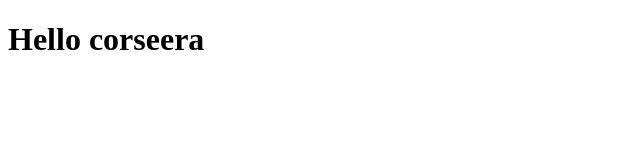
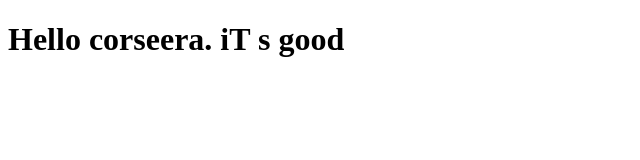
Before and after one commit to guptashivam10795/learn, a plain HTML site: page site/index.html in a window 1280 px wide. Shown: the whole page, without its empty margins (0-640 px from the left). Drawn offline with Linux system fonts and the light colour scheme.

Commit message:
Small addition

```diff
--- a/site/index.html
+++ b/site/index.html
@@ -4,6 +4,6 @@
 	<title>HELLO COURSEERA</title>
 </head>
 <body>
-<h1>Hello corseera</h1>
+<h1>Hello corseera. iT s good</h1>
 </body>
 </html>
```
